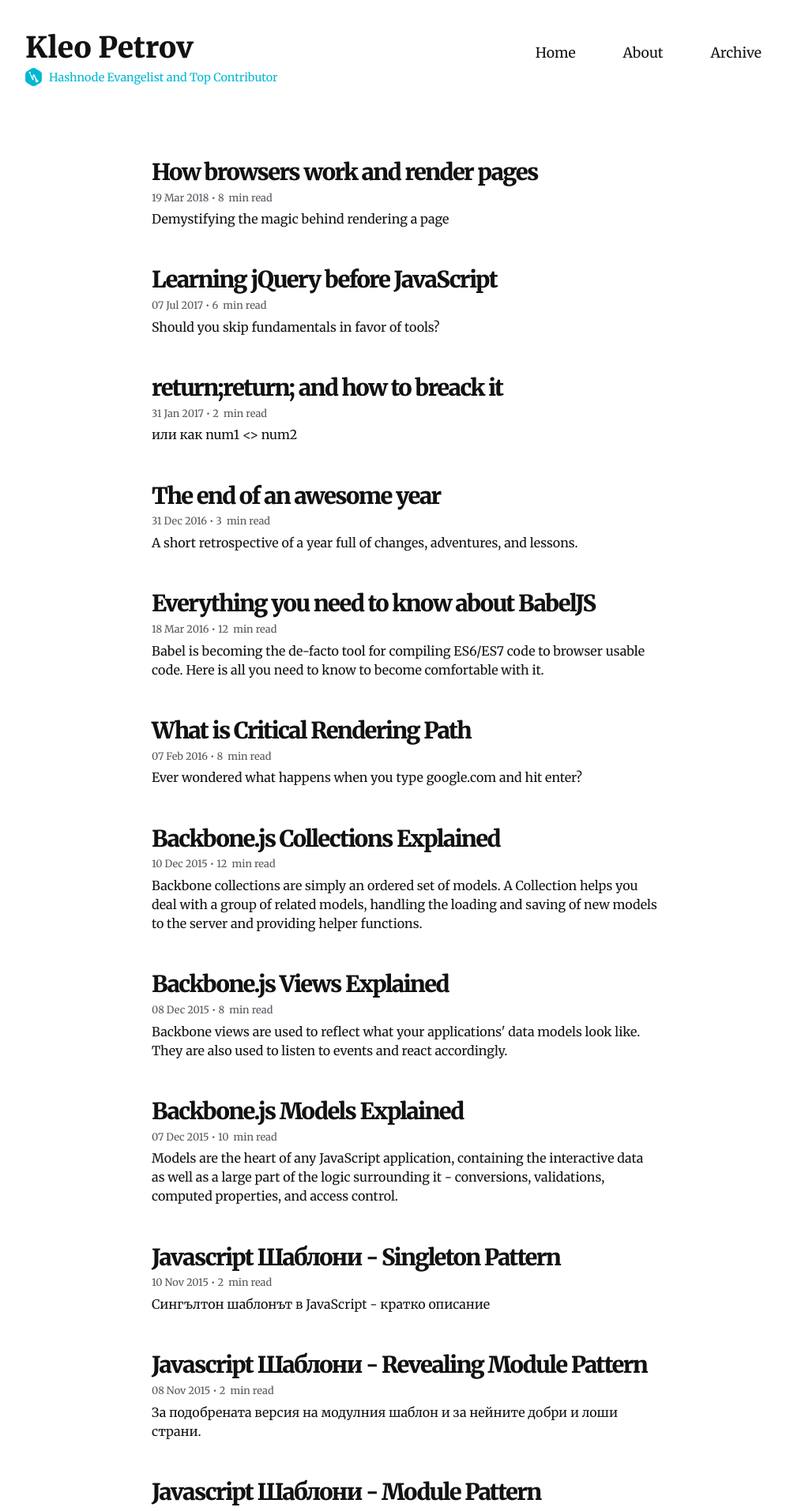
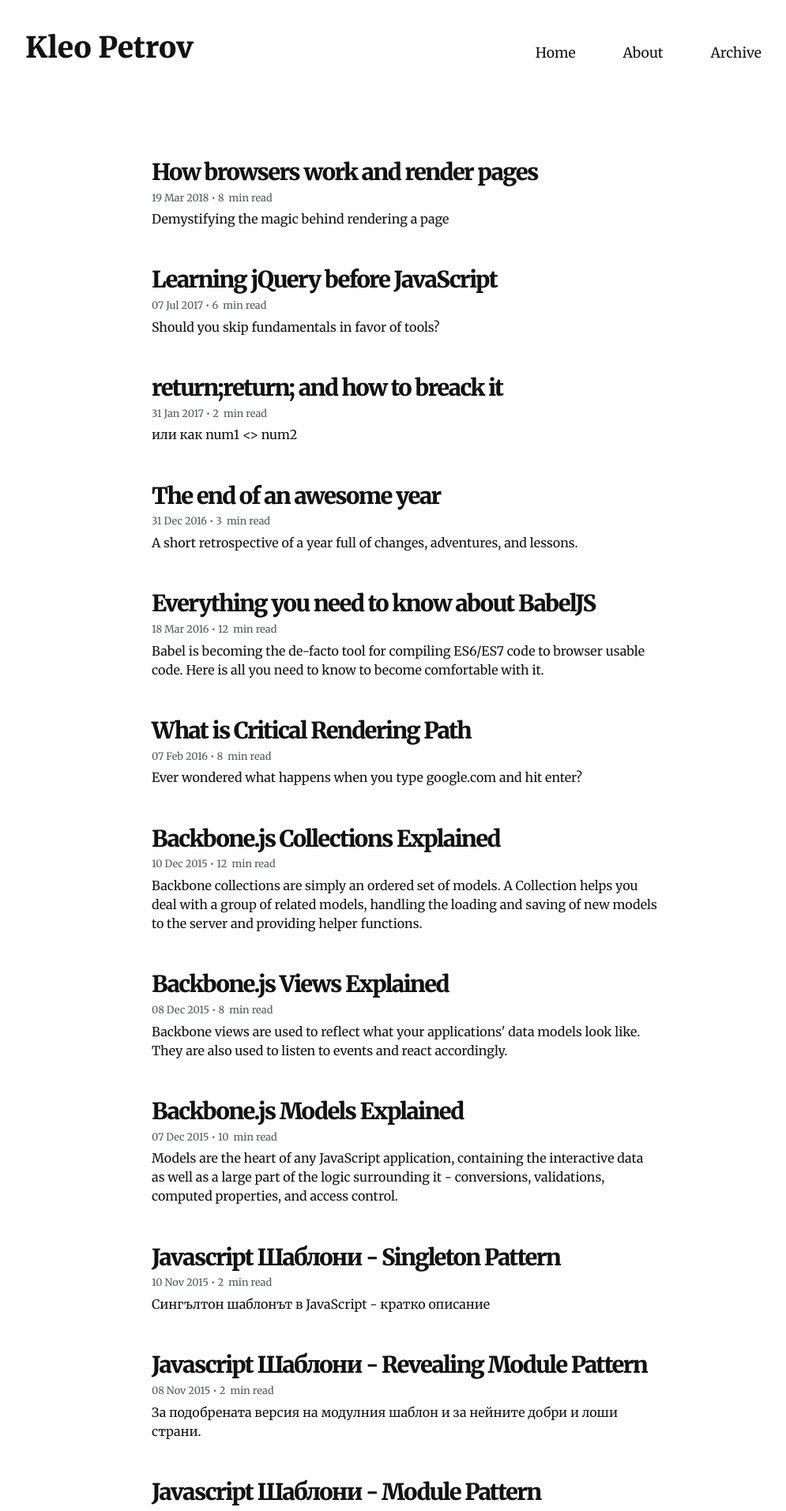
Before and after one commit to KleoPetroff/kleopetroff.github.io, a Jekyll site: the page built from index.html, in a window 1280 px wide. Shown: the top 1913 px of the page at 79% size, without its empty margins (128-1123 px from the left). Built offline with Jekyll 4.4.1, drawn with Linux system fonts in a browser that asks for light colours; the list of posts is cut into pages by our own code.

Commit message:
feat: remove Hashnode reference

```diff
--- a/_includes/header.html
+++ b/_includes/header.html
@@ -3,8 +3,6 @@
         <div class="row">
             <section class="presentation-logo">
                 <a class="logo" href='/' title="Logo text">Kleo Petrov</a>
-                <br />
-                <a rel="noopener" class="hashnode" target="_blank" href="https://hashnode.com/@Kleo">Hashnode Evangelist and Top Contributor</a>
             </section>
             <nav class="header-navigation">
                 <ul class="navigation row">
--- a/_layouts/default.html
+++ b/_layouts/default.html
@@ -43,7 +43,6 @@ layout: compress
             a { background-color: transparent; color: #2424ed; }
             .logo { font-size: 2.3em; font-weight: 900; color: #121212; text-decoration: none; float: left; }
             .presentation-logo { float: left; }
-            .hashnode { float: left; clear: left; font-size: 0.9em; line-height: 1.5; background: url("/assets/images/hashnode.png") no-repeat left top; padding: 2px 0 2px 30px; color: #00b8d3; text-decoration: none; }
             .header-navigation { float: right; }
             ul { list-style: inside; }
             ol, ul { padding-left: 0; margin-top: 0; }
@@ -69,7 +68,6 @@ layout: compress
             @media all and (max-width: 949px) {
                 header { padding-bottom: 0 }
                 .presentation-logo { display: block; float: none; text-align: center; }
-                .hashnode { float: none; display: inline-block; margin: 15px 0; padding-left: 0; background: none }
                 .logo { float: none; display: inline-block; text-align: center; margin-top: 0; }
                 .header-navigation { float: none }
                 .navigation { text-align: center; display: block;}
```
